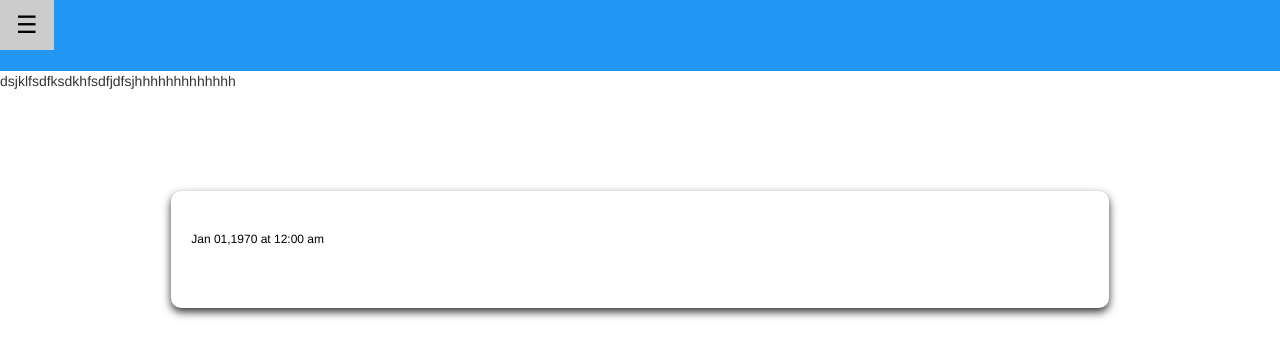
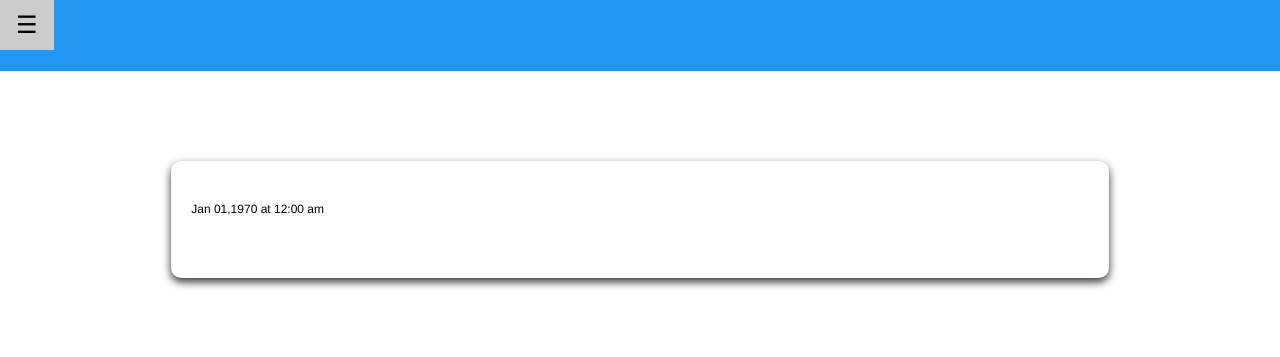
Before and after one commit to blackbyte5/TeamA, a PHP site: page /user_client.php in a window 1280 px wide. Shown: the top 357 px of the page. Run offline with PHP 8.4, Linux system fonts and the light colour scheme; tables that the repository leaves empty or names only in its code hold one stand-in row (values such as "Sample post"); data that the repository does not hold is empty.

Commit message:
Add files via upload

```diff
--- a/user_client.php
+++ b/user_client.php
@@ -7,7 +7,7 @@
       unset ($_SESSION['Success']);
     }
     ?>
-  <p>dsjklfsdfksdkhfsdfjdfsjhhhhhhhhhhhhh</p>
+
 </div>
     <div class="container-fluid"><br><br>
 
```
